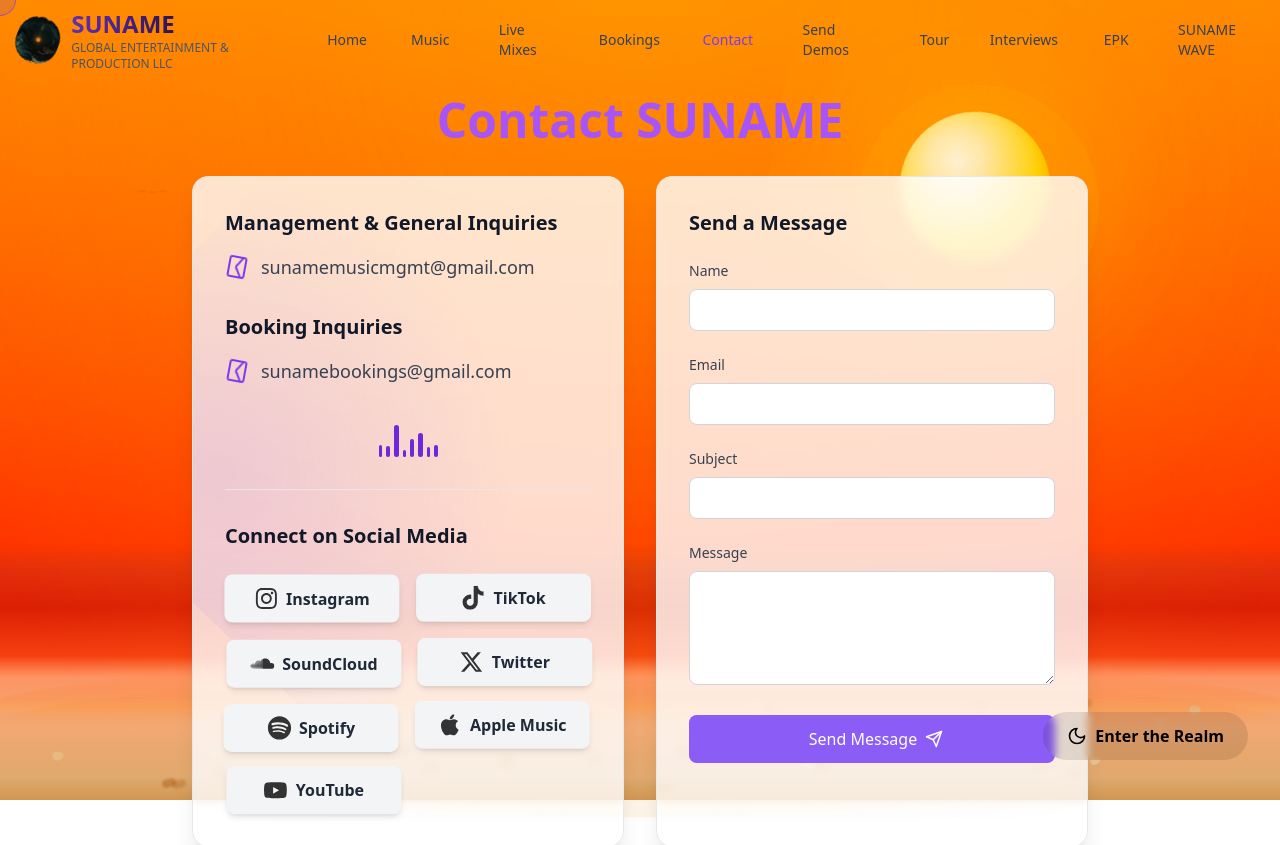
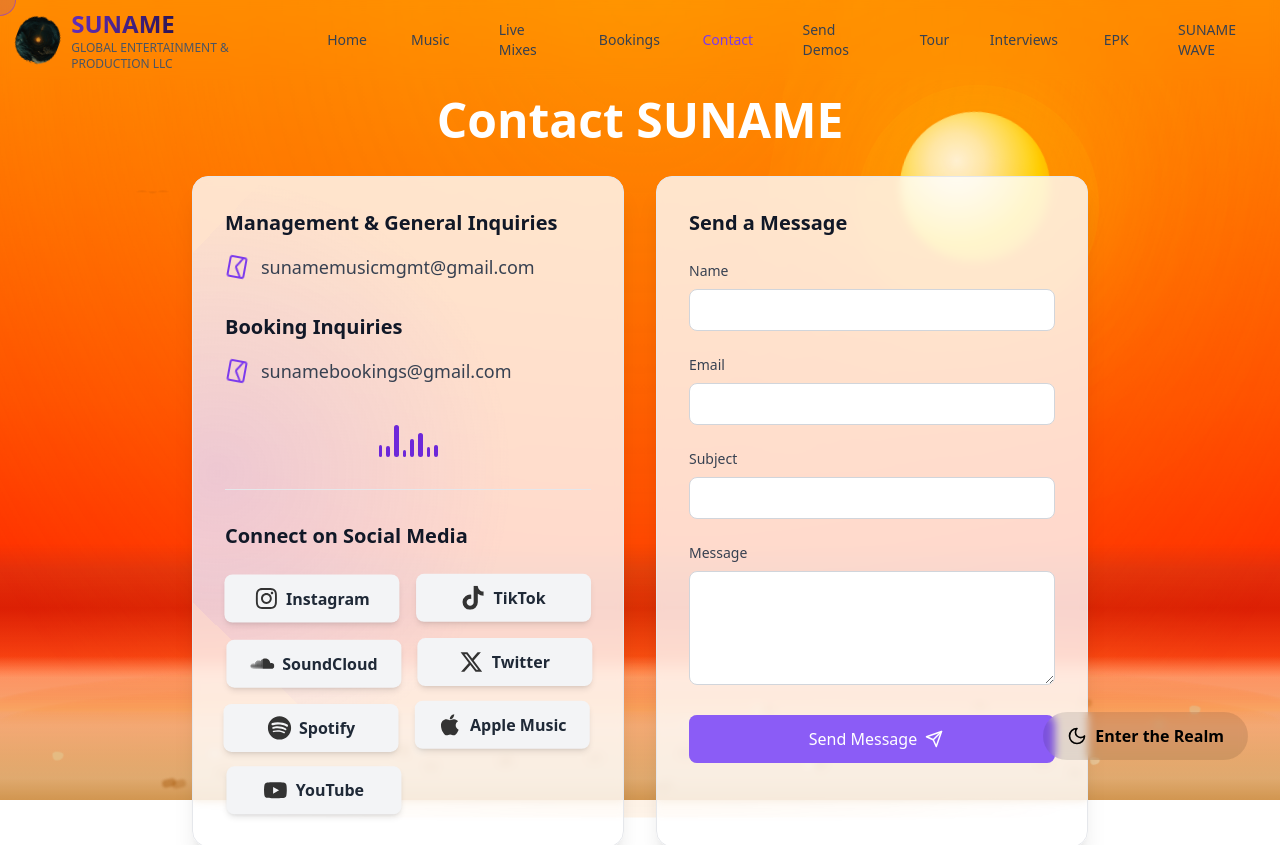
Before and after one commit to TufailKhanDeveloper/Suname-Music, a React (Vite) app: page /contact in a window 1280 px wide. Shown: the top 845 px of the page. Built offline with nearby package versions, Linux system fonts and the light colour scheme.

Commit message:
Updated ContactPage.tsx

```diff
--- a/src/pages/ContactPage.tsx
+++ b/src/pages/ContactPage.tsx
@@ -161,7 +161,7 @@
             transition={{ type: "spring", stiffness: 200 }}
             className="text-4xl md:text-5xl font-bold text-center mb-8 text-purple-500 dark:text-white"
           >
-            <span className="text-purple-500 dark:text-white">Contact SUNAME</span>
+            <span className="text-white dark:text-white">Contact SUNAME</span>
           </motion.h1>
           <div className="grid md:grid-cols-2 gap-8">
             {/* Contact Information Section */}
```
